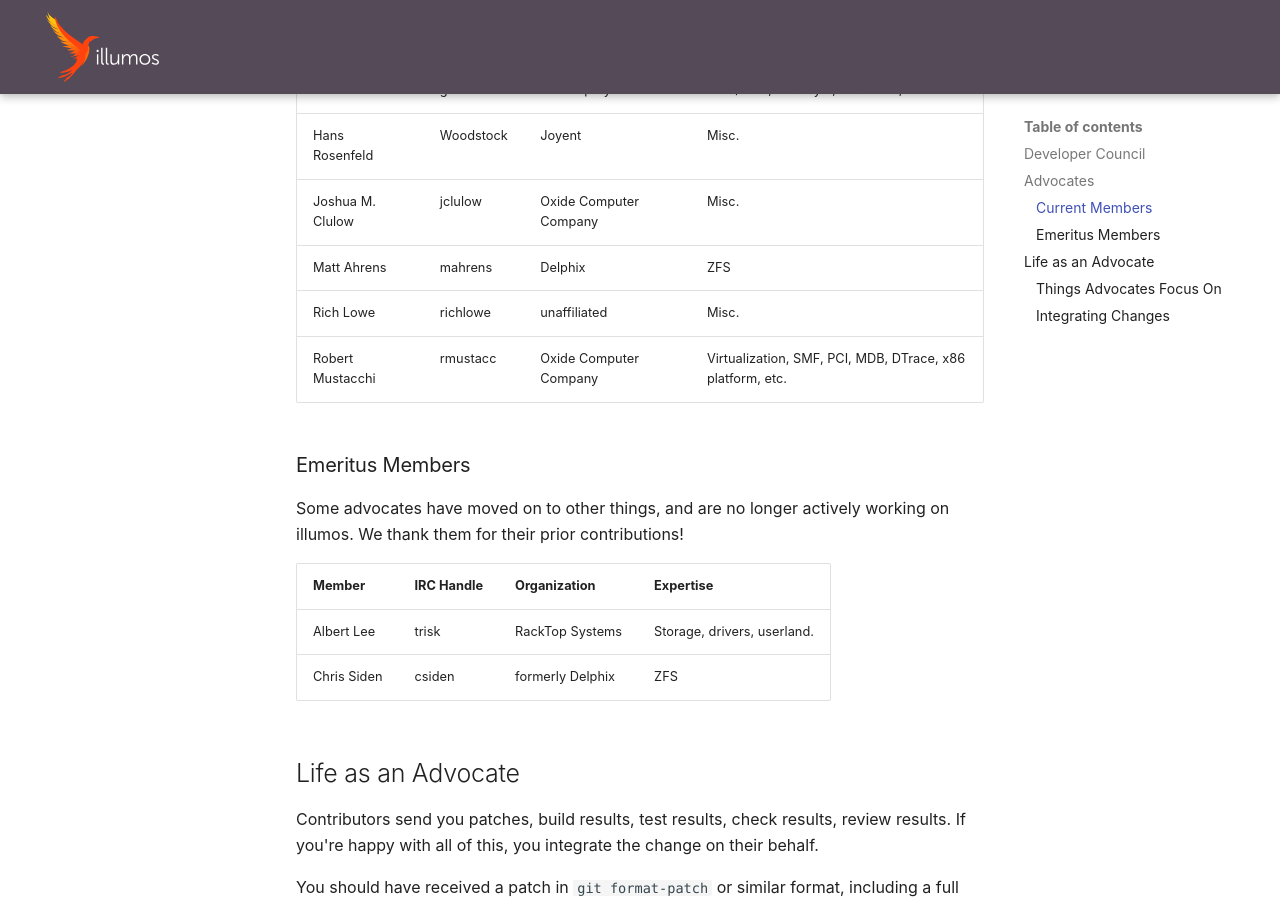
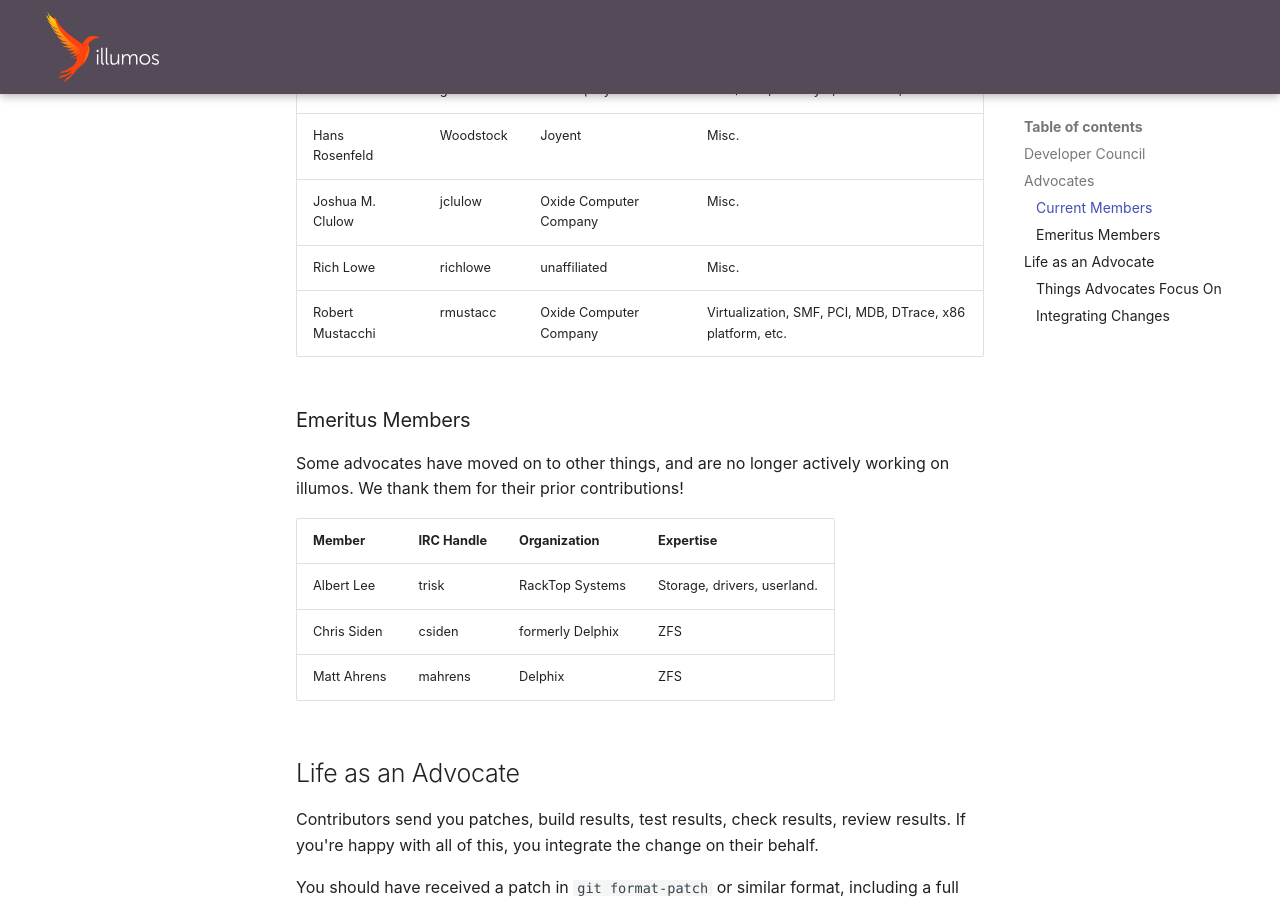
Before and after one commit to illumos/docs, an MkDocs documentation site: the page built from docs/about/leadership.md, in a window 1280 px wide and 900 px high, scrolled down 1224 px. Built offline with MkDocs 1.6.1 and Material for MkDocs 9.7.7, drawn with Linux system fonts in a browser that asks for light colours; part of the change alters nothing that is shown.

```diff
--- a/docs/about/leadership.md
+++ b/docs/about/leadership.md
@@ -38,7 +38,6 @@ the illumos Developer Council.
 | Gordon Ross       | gwr        | RackTop Systems        | CIFS/SMB, VFS layer, ZFS ACLs, etc. |
 | Hans Rosenfeld    | Woodstock  | Joyent                 | Misc. |
 | Joshua M. Clulow  | jclulow    | Oxide Computer Company | Misc. |
-| Matt Ahrens       | mahrens    | Delphix                | ZFS |
 | Rich Lowe         | richlowe   | unaffiliated           | Misc. |
 | Robert Mustacchi  | rmustacc   | Oxide Computer Company | Virtualization, SMF, PCI, MDB, DTrace, x86 platform, etc. |
 
@@ -51,6 +50,7 @@ working on illumos.  We thank them for their prior contributions!
 | ----------------- | ---------- | ---------------------- | --------- |
 | Albert Lee        | trisk      | RackTop Systems        | Storage, drivers, userland. |
 | Chris Siden       | csiden     | formerly Delphix       | ZFS |
+| Matt Ahrens       | mahrens    | Delphix                | ZFS |
 
 ## Life as an Advocate
 
```
